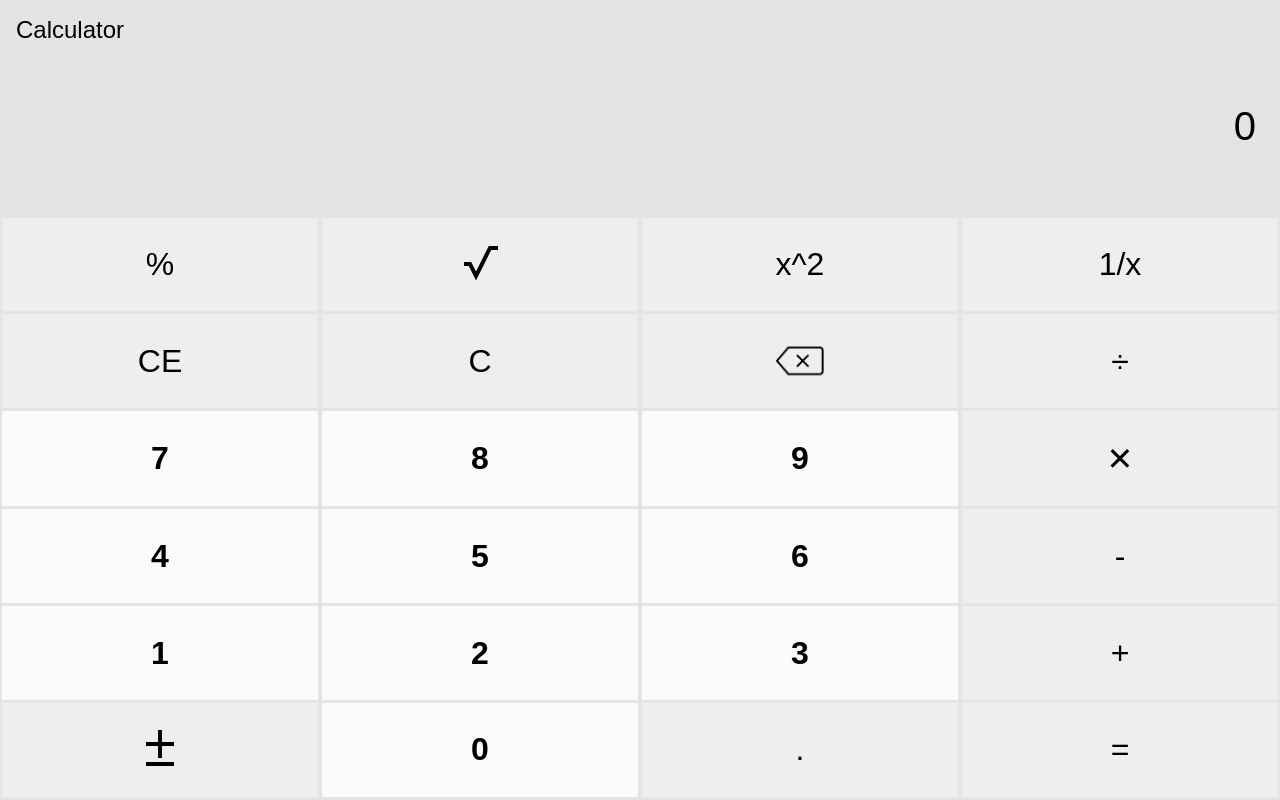
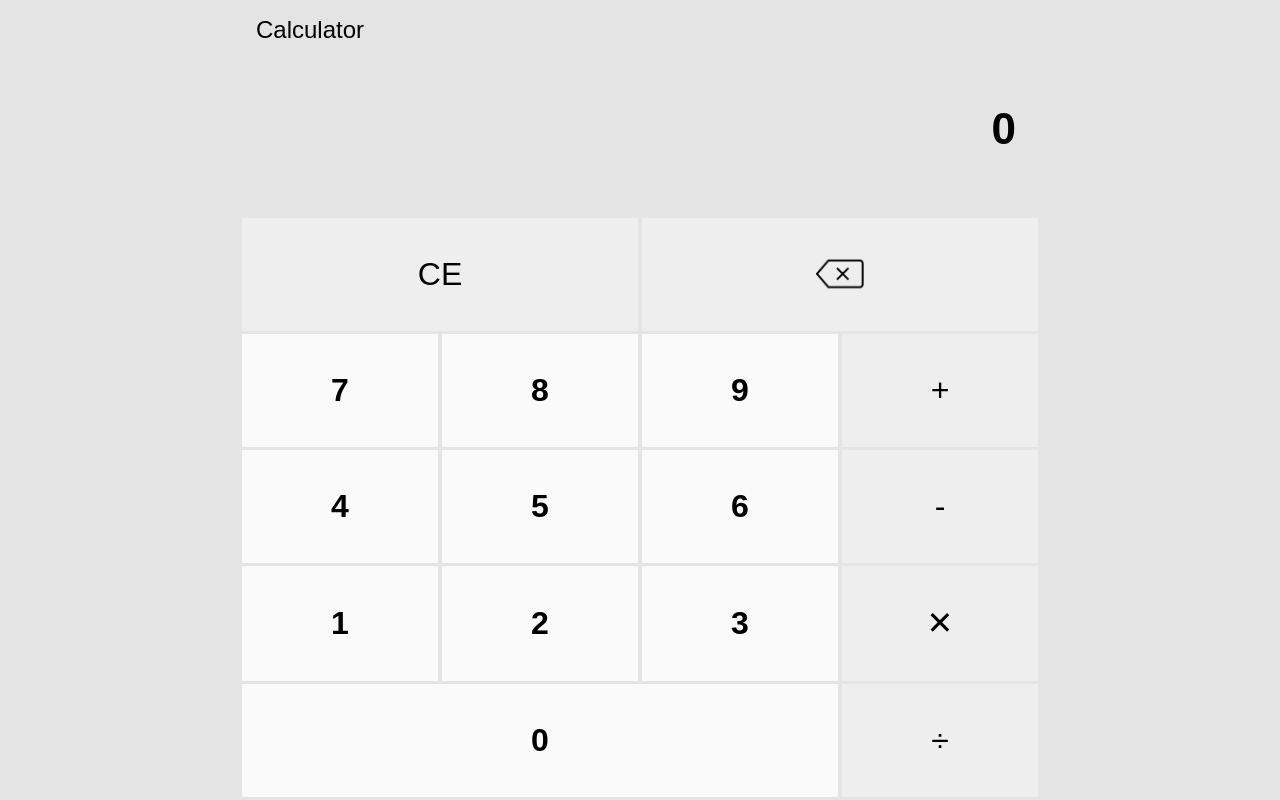
Before and after one commit to skr571999/calculator, a website: page src/html/index.html in a window 1280 px wide. Drawn offline with nearby package versions, Linux system fonts and the light colour scheme; files that its build step writes are made by us from their sources; files whose address does not match are found by name.

Commit message:
remove extra button

```diff
--- a/src/html/index.html
+++ b/src/html/index.html
@@ -30,20 +30,17 @@
         <button>M^</button>
     </section> -->
     <section class="buttonContainer">
-        <button data-value="%">%</button>
-        <button class="plusMinus" data-value="root" style="background-image: url(images/root.png)">
-        </button>
-        <button data-value="^">x^2</button>
-        <button data-value="">1/x</button>
-        <button data-value="clearAll">CE</button>
-        <button data-value="clear">C</button>
-        <button class="plusMinus" data-value="clear" style="background-image: url(images/clear.png)">
-        </button>
-        <button class="operationButton" data-value="/">÷</button>
+        <!-- <button class="plusMinus" data-value="root" style="background-image: url(images/root.png)"></button> -->
+        <!-- <button data-value="^">x^2</button>
+        <button data-value="">1/x</button> -->
+        <!-- <button data-value="clear">C</button> -->
+        <button data-value="clearAll" class="item1">CE</button>
+        <button class="plusMinus clear" data-value="clear" style="background-image: url(images/clear.png)"></button>
+        <!-- <button data-value="%">%</button> -->
         <button class="numButton" data-value="7">7</button>
         <button class="numButton" data-value="8">8</button>
         <button class="numButton" data-value="9">9</button>
-        <button class="operationButton" data-value="*">✕</button>
+        <button class="operationButton" data-value="+">+</button>
         <button class="numButton" data-value="4">4</button>
         <button class="numButton" data-value="5">5</button>
         <button class="numButton" data-value="6">6</button>
@@ -51,12 +48,13 @@
         <button class="numButton" data-value="1">1</button>
         <button class="numButton" data-value="2">2</button>
         <button class="numButton" data-value="3">3</button>
-        <button class="operationButton" data-value="+">+</button>
-        <button class="plusMinus" data-value="plusMinus" style="background-image: url(images/plusMinus.png)">
+        <button class="operationButton" data-value="*">✕</button>
+        <!-- <button data-value=".">.</button> -->
+        <!-- <button class="plusMinus" data-value="plusMinus" style="background-image: url(images/plusMinus.png)"> -->
         </button>
-        <button class="numButton" data-value="0">0</button>
-        <button data-value=".">.</button>
-        <button class="operationButton" data-value="=">=</button>
+        <button class="numButton zero" data-value="0">0</button>
+        <!-- <button class="operationButton" data-value="=">=</button> -->
+        <button class="operationButton" data-value="/">÷</button>
     </section>
 
     <script src="scripts/main.js"></script>
--- a/src/scripts/main.js
+++ b/src/scripts/main.js
@@ -68,8 +68,9 @@ function putVal(a) {
         case 'clear':
             value1 = value1.slice(0, (value1.length - 1));
             cal.innerHTML = cal.innerHTML.trim();
-            cal.innerHTML = cal.innerHTML.slice(0, value1.length)
-            console.log(cal.innerHTML)
+            let l = cal.innerHTML.length
+            cal.innerHTML = cal.innerHTML.slice(0, (l - 1))
+            l = cal.innerHTML.length
             console.log('value1 = ' + value1 + ' value2 = ' + value2 + ' result = ' + result)
             findResult()
             break;
@@ -101,21 +102,18 @@ function findResult() {
         switch (operatorStatus) {
             case '+':
                 result = val1 + val2;
-                res.innerHTML = result;
                 break;
             case '*':
                 result = val1 * val2;
-                res.innerHTML = result;
                 break;
             case '-':
                 result = val2 - val1;
-                res.innerHTML = result;
                 break;
             case '/':
                 result = val2 / val1;
-                res.innerHTML = result;
                 break;
         }
+        res.innerHTML = result;
     }
     console.log('2 : value1 = ' + value1 + ' value2 = ' + value2 + ' result = ' + result)
 }
--- a/src/styles/scss/main.scss
+++ b/src/styles/scss/main.scss
@@ -1,24 +1,24 @@
 $primary-color: #e4e4e4;
-
 body {
     background-color: $primary-color;
     height: 100%;
-    margin: 0;
+    margin: 0 auto;
     display: flex;
     flex-direction: column;
+    max-width: 50em;
 }
 
-*{
+* {
     box-sizing: border-box;
 }
 
 .titleContainer {
     background-color: $primary-color;
     height: 7vh;
-    div{
+    div {
         margin-top: 2vh;
         padding-left: 2vh;
-        a{
+        a {
             color: black;
             text-decoration: none;
             font-family: sans-serif;
@@ -38,7 +38,8 @@ body {
         height: 2em;
     }
     .result {
-        font-size: 5vh;
+        font-size: 5.5vh;
+        font-weight: bold;
     }
 }
 
@@ -50,6 +51,18 @@ body {
     display: grid;
     height: 72.8vh;
     grid-template-columns: 25% 25% 25% 25%;
+    .item1 {
+        grid-column-start: 1;
+        grid-column-end: 3;
+    }
+    .zero {
+        grid-column-start: 1;
+        grid-column-end: 4;
+    }
+    .clear {
+        grid-column-start: 3;
+        grid-column-end: 5;
+    }
     button {
         padding: 2vh;
         font-size: 4vh;
@@ -57,15 +70,15 @@ body {
         background-color: #EEEEEE;
         border: none;
         transition: .1s ease-in;
-        &:hover{
+        &:hover {
             background-color: #e0e0e0;
             box-shadow: 0 0 3px #4d4d4d;
         }
-        &:active{
+        &:active {
             background-color: #ebebeb;
             border: none;
         }
-        &:focus{
+        &:focus {
             outline: 0;
         }
         img {
@@ -78,16 +91,16 @@ body {
         background-position: center;
         background-size: 1.5em;
     }
-    .numButton{
+    .numButton {
         font-weight: bold;
         background-color: #fafafa;
     }
-    .operationButton{
-        &:hover{
+    .operationButton {
+        &:hover {
             background-color: #3b5fff;
             color: white;
         }
-        &:active{
+        &:active {
             background-color: #839aff;
         }
     }
```
